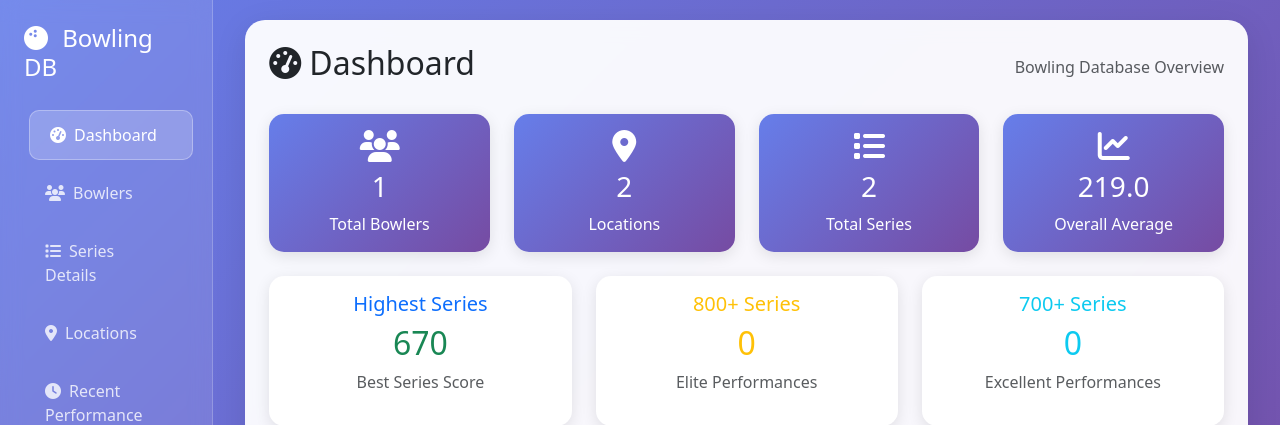
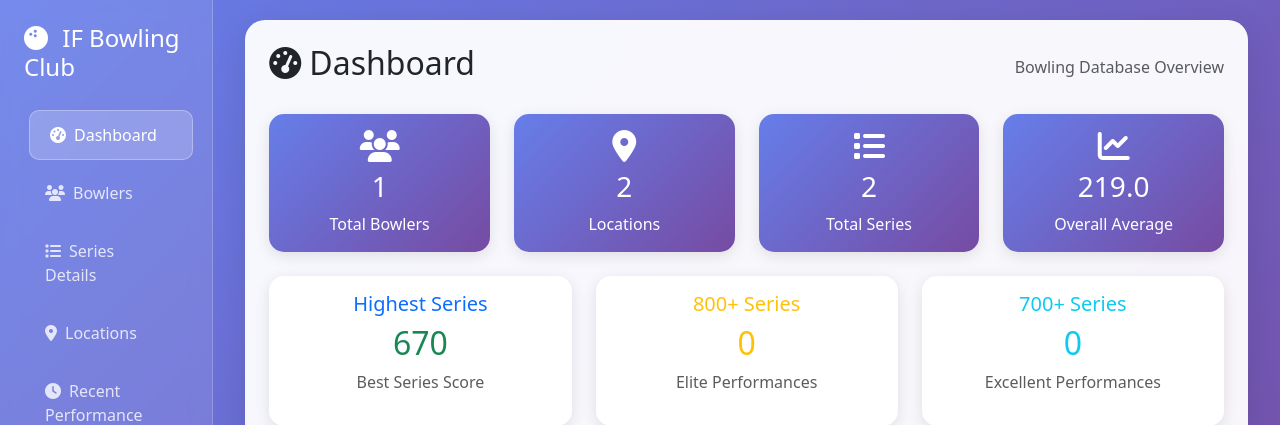
Before and after one commit to itopsa/if-lab, a PHP site: page /index.php?page=dashboard in a window 1280 px wide. Shown: the top 425 px of the page. Run offline with PHP 8.4, Linux system fonts and the light colour scheme; data comes from the database, SQL or seed files in the repository; some libraries are stand-ins or nearby versions.

Commit message:
update dashboard

```diff
--- a/web/index.php
+++ b/web/index.php
@@ -110,7 +110,7 @@ $page = isset($_GET['page']) ? $_GET['page'] : 'dashboard';
                 <div class="p-4">
                     <h4 class="text-white mb-4">
                         <i class="fas fa-bowling-ball me-2"></i>
-                        Bowling DB
+                        IF Bowling Club
                     </h4>
                     <nav class="nav flex-column">
                         <a class="nav-link <?php echo $page == 'dashboard' ? 'active' : ''; ?>" href="?page=dashboard">
```
